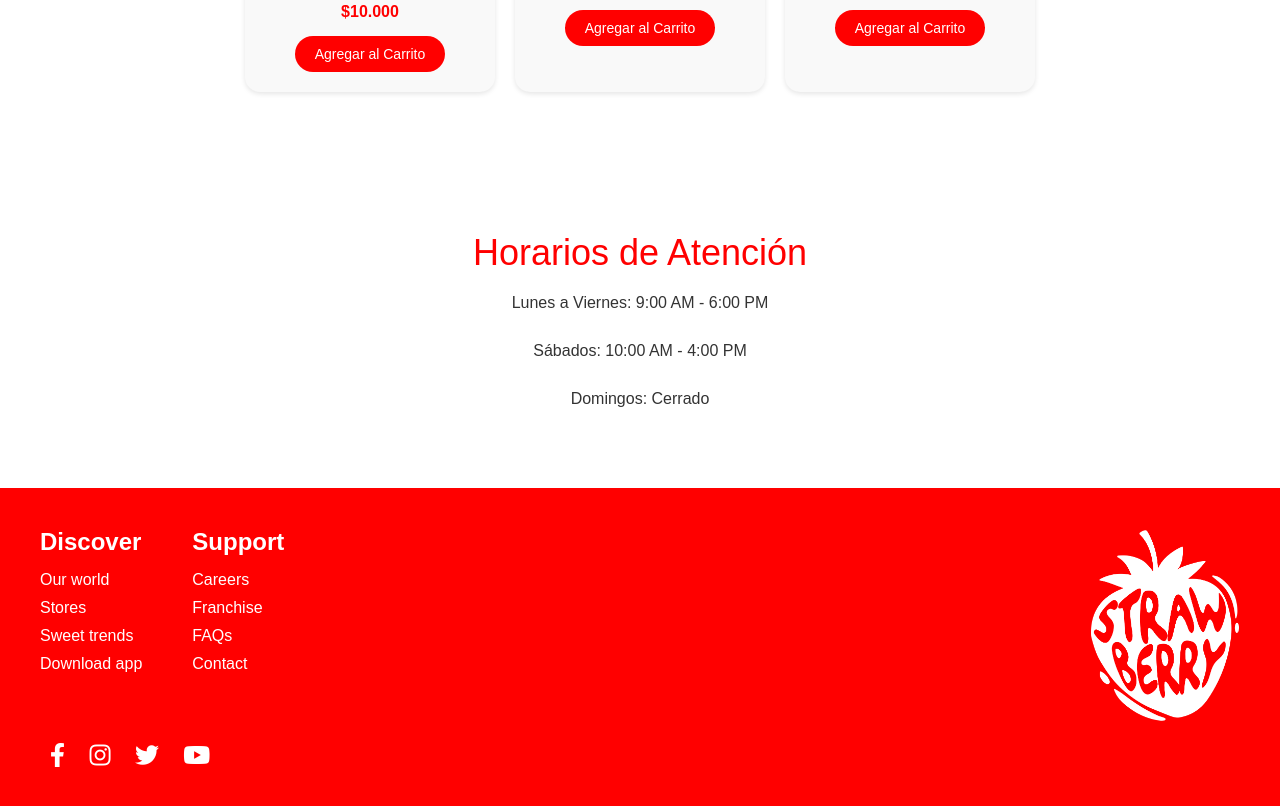
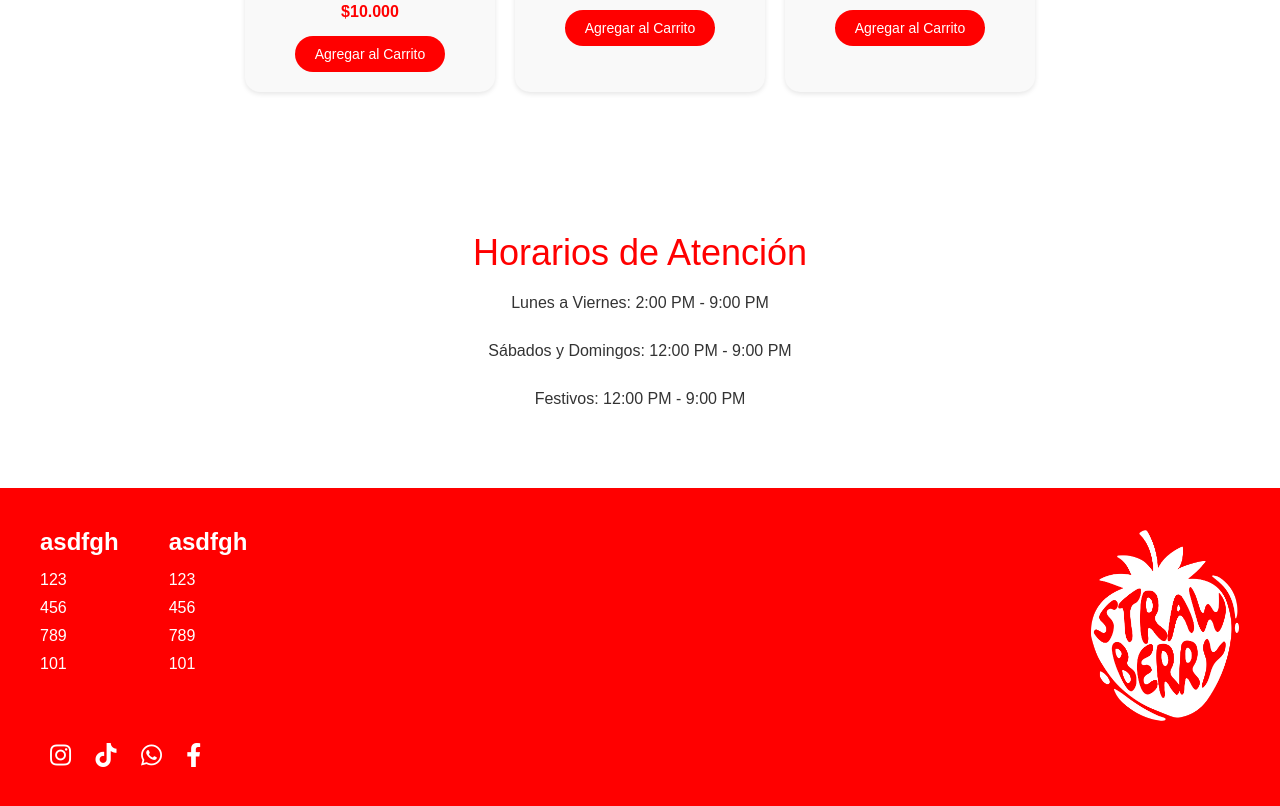
Before and after one commit to WebDevByCam/checkout_test, a website: page public/menu.html in a window 1280 px wide. Shown: the part 1498-2304 px from the top of the page. Drawn offline with Linux system fonts and the light colour scheme.

Commit message:
edits_b4_seen

```diff
--- a/public/menu.html
+++ b/public/menu.html
@@ -184,7 +184,7 @@
         <section id="confirmation" style="display: none;">
             <div class="modal-content confirmation-container">
                 <h2>¡Gracias por tu pedido! 🎉</h2>
-                <p>Hemos recibido tu pedido y estamos procesándolo. Te contactaremos pronto por WhatsApp para confirmar los detalles.</p>
+                <p>Hemos recibido tu pedido y estamos procesándolo.</p>
                 <p>Si tienes alguna pregunta, no dudes en contactarnos por WhatsApp al <a href="https://wa.me/573025287134" target="_blank">+57 302 528 7134</a>.</p>
                 <button onclick="returnToMenu()">Volver al Menú</button>
             </div>
@@ -193,9 +193,9 @@
         <!-- Sección de Horarios -->
         <section id="hours" class="location-section">
             <h2>Horarios de Atención</h2>
-            <p>Lunes a Viernes: 9:00 AM - 6:00 PM</p>
-            <p>Sábados: 10:00 AM - 4:00 PM</p>
-            <p>Domingos: Cerrado</p>
+            <p>Lunes a Viernes: 2:00 PM - 9:00 PM</p>
+            <p>Sábados y Domingos: 12:00 PM - 9:00 PM</p>
+            <p>Festivos: 12:00 PM - 9:00 PM</p>
         </section>
 
         <!-- Footer -->
@@ -203,21 +203,21 @@
             <div class="footer-container">
                 <div class="footer-links">
                     <div class="footer-column">
-                        <h3>Discover</h3>
+                        <h3>asdfgh</h3>
                         <ul>
-                            <li><a href="#">Our world</a></li>
-                            <li><a href="#">Stores</a></li>
-                            <li><a href="#">Sweet trends</a></li>
-                            <li><a href="#">Download app</a></li>
+                            <li><a href="#">123</a></li>
+                            <li><a href="#">456</a></li>
+                            <li><a href="#">789</a></li>
+                            <li><a href="#">101</a></li>
                         </ul>
                     </div>
                     <div class="footer-column">
-                        <h3>Support</h3>
+                        <h3>asdfgh</h3>
                         <ul>
-                            <li><a href="#">Careers</a></li>
-                            <li><a href="#">Franchise</a></li>
-                            <li><a href="#">FAQs</a></li>
-                            <li><a href="#">Contact</a></li>
+                            <li><a href="#">123</a></li>
+                            <li><a href="#">456</a></li>
+                            <li><a href="#">789</a></li>
+                            <li><a href="#">101</a></li>
                         </ul>
                     </div>
                 </div>
@@ -227,10 +227,10 @@
             </div>
             <div class="footer-social">
                 <div class="social-icons">
+                    <a href="#"><i class="fab fa-instagram"></i></a>
+                    <a href="#"><i class="fab fa-tiktok"></i></a>
+                    <a href="#"><i class="fab fa-whatsapp"></i></a>
                     <a href="#"><i class="fab fa-facebook-f"></i></a>
-                    <a href="#"><i class="fab fa-instagram"></i></a>
-                    <a href="#"><i class="fab fa-twitter"></i></a>
-                    <a href="#"><i class="fab fa-youtube"></i></a>
                 </div>
             </div>
         </footer>
```
Also changed, not shown: public/index.html (+13 -13 lines).
